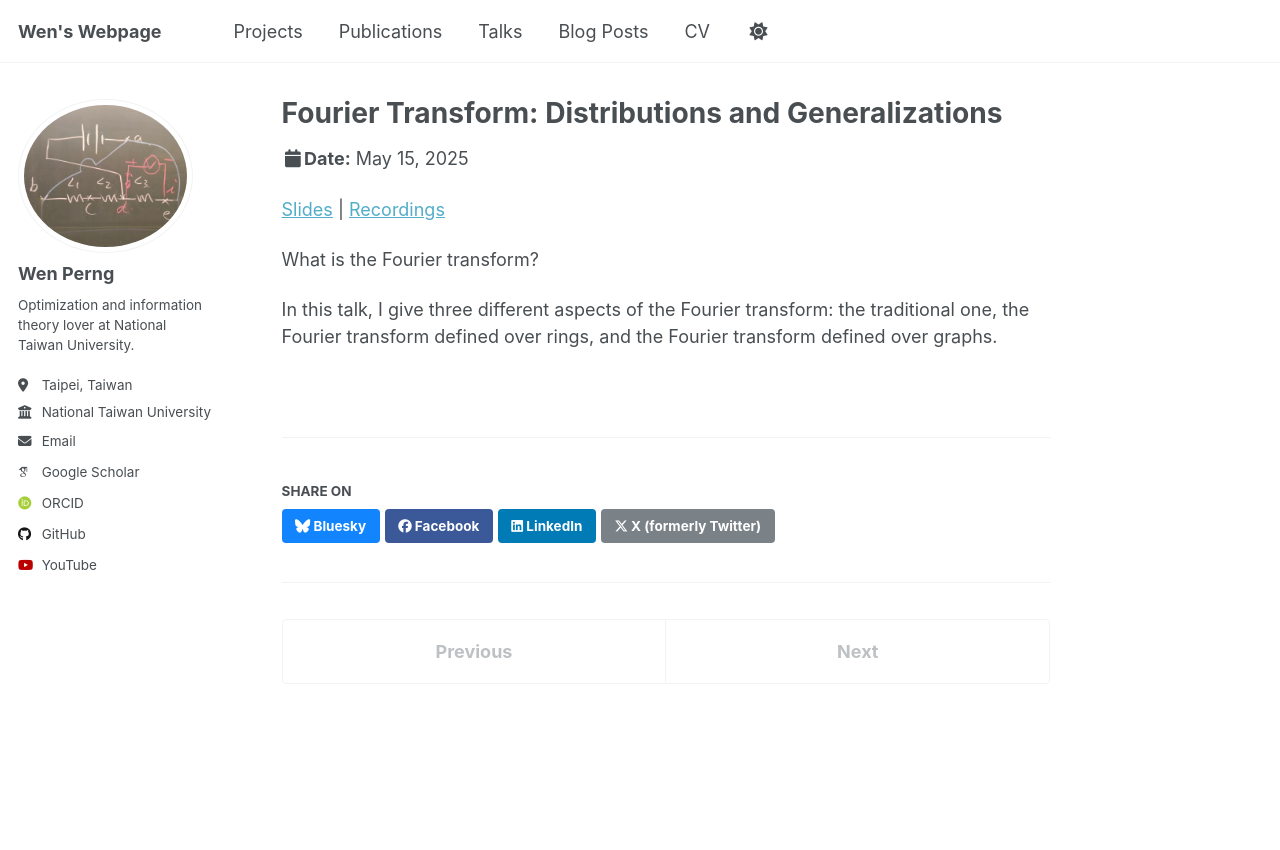
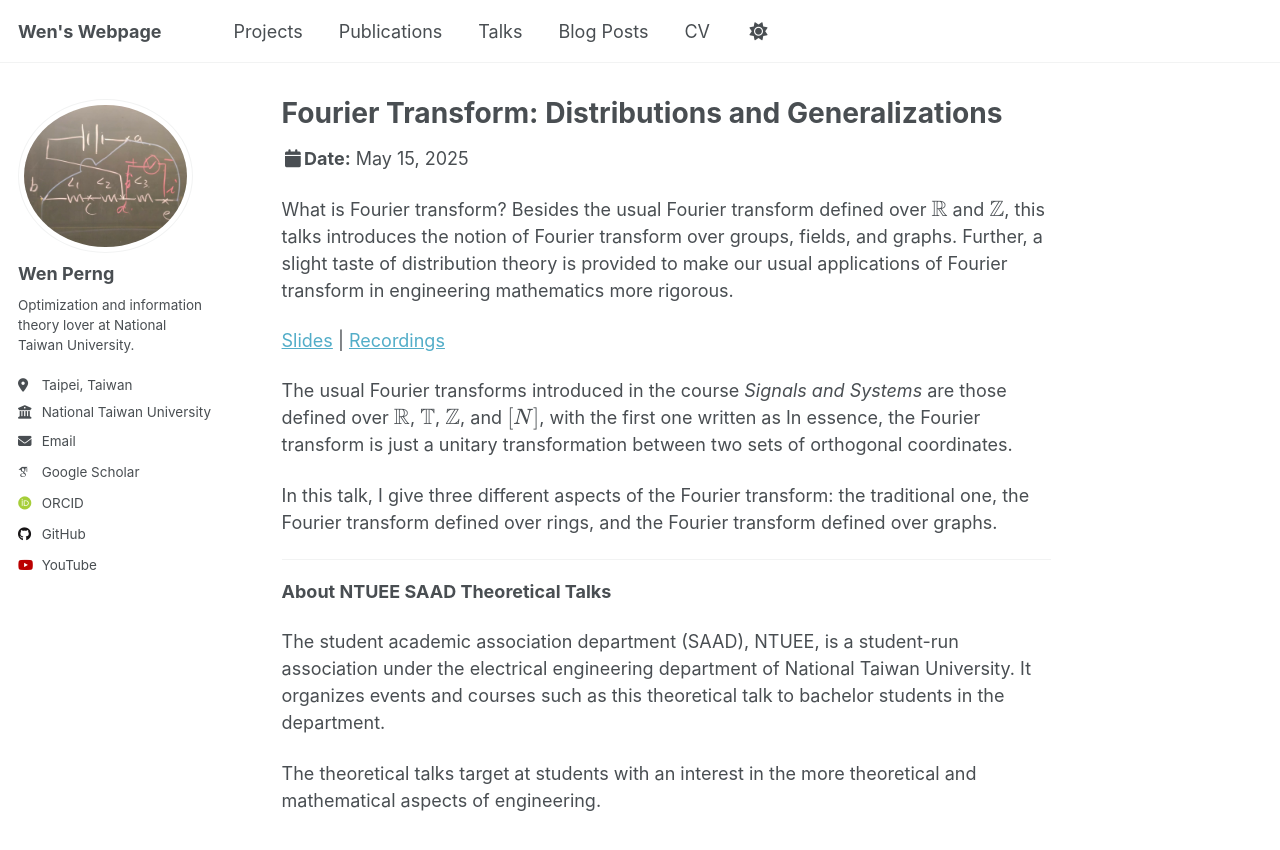
Before and after one commit to WenPerng/WenPerng.github.io, a Jekyll site: the page built from _talks/2025-05-15-talk.md, in a window 1280 px wide and 900 px high. Shown: the top 850 px of the window. Built offline with Jekyll 4.4.1, drawn with Linux system fonts in a browser that asks for light colours; some web fonts are replaced; a script that is not in the unit is left out.

Commit message:
fix bugs

```diff
--- a/_talks/2025-05-15-talk.md
+++ b/_talks/2025-05-15-talk.md
@@ -8,9 +8,22 @@ date: 2025-05-15
 location: "Taipei, Taiwan"
 ---
 
+What is Fourier transform? Besides the usual Fourier transform defined over \\(\mathbb{R}\\) and \\(\mathbb{Z}\\), this talks introduces the notion of Fourier transform over groups, fields, and graphs. Further, a slight taste of distribution theory is provided to make our usual applications of Fourier transform in engineering mathematics more rigorous.
+
 [Slides](https://github.com/WenPerng/EESAAD_slides/blob/main/Fourier%20Transform%20Distributions%20and%20Generalizations%202025%20%5Bwritten%5D.pdf) |
 [Recordings](https://youtu.be/Jql1E0A5E70)
 
-What is the Fourier transform?
+The usual Fourier transforms introduced in the course *Signals and Systems* are those defined over \\(\mathbb{R}\\), \\(\mathbb{T}\\), \\(\mathbb{Z}\\), and \\([N]\\), with the first one written as
+<!-- \\[ \hat{f}(k) = \int_{-\infty}^{\infty} f(x) \mathrm{e}^{-\mathrm{i} 2\pi kx} \mathrm{d}x .\\] -->
+In essence, the Fourier transform is just a unitary transformation between two sets of orthogonal coordinates.
+
 
 In this talk, I give three different aspects of the Fourier transform: the traditional one, the Fourier transform defined over rings, and the Fourier transform defined over graphs.
+
+
+---
+**About NTUEE SAAD Theoretical Talks**
+
+The student academic association department (SAAD), NTUEE, is a student-run association under the electrical engineering department of National Taiwan University. It organizes events and courses such as this theoretical talk to bachelor students in the department.
+
+The theoretical talks target at students with an interest in the more theoretical and mathematical aspects of engineering.
```
Also changed, not shown: _talks/2023-11-02-talk.md (+7 -0 lines), _talks/2023-11-09-talk.md (+7 -0 lines), _talks/2024-09-18-talk.md (+7 -0 lines), _talks/2024-10-01-talk.md (+6 -6 lines).
